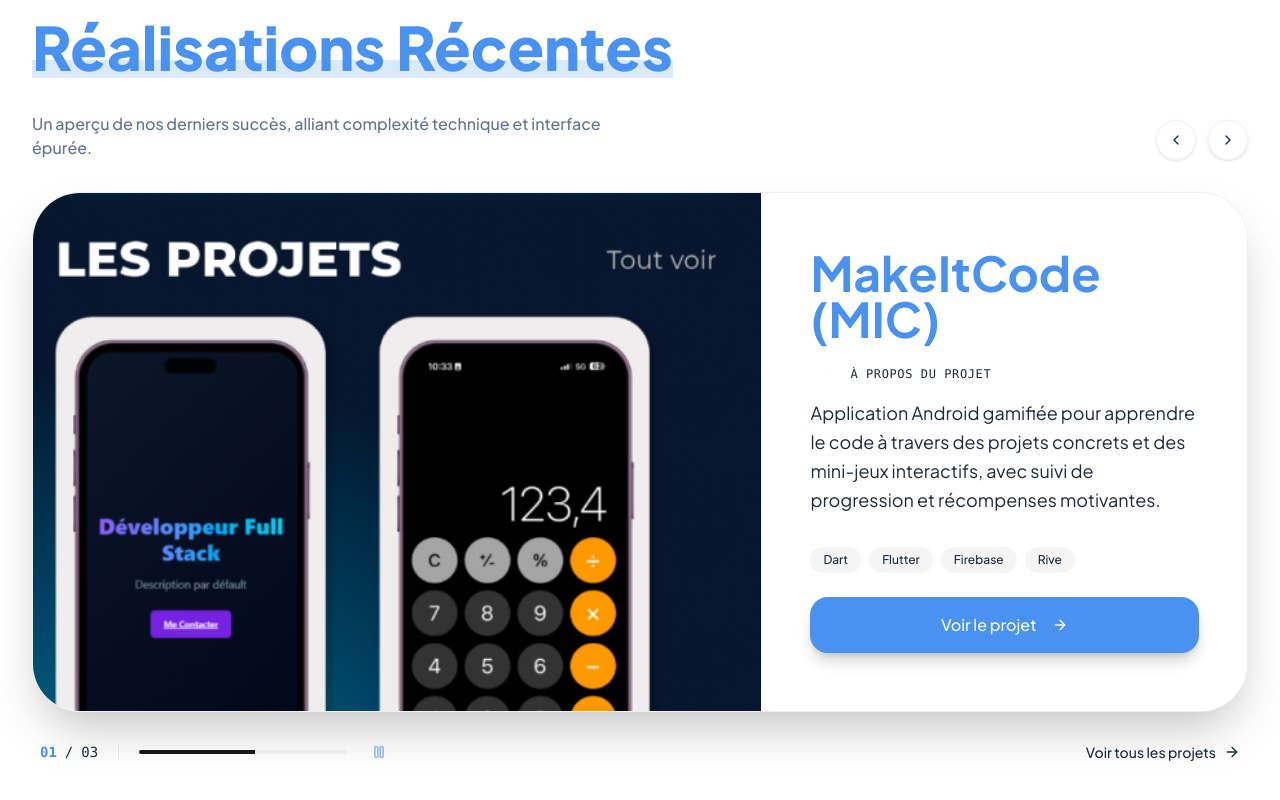
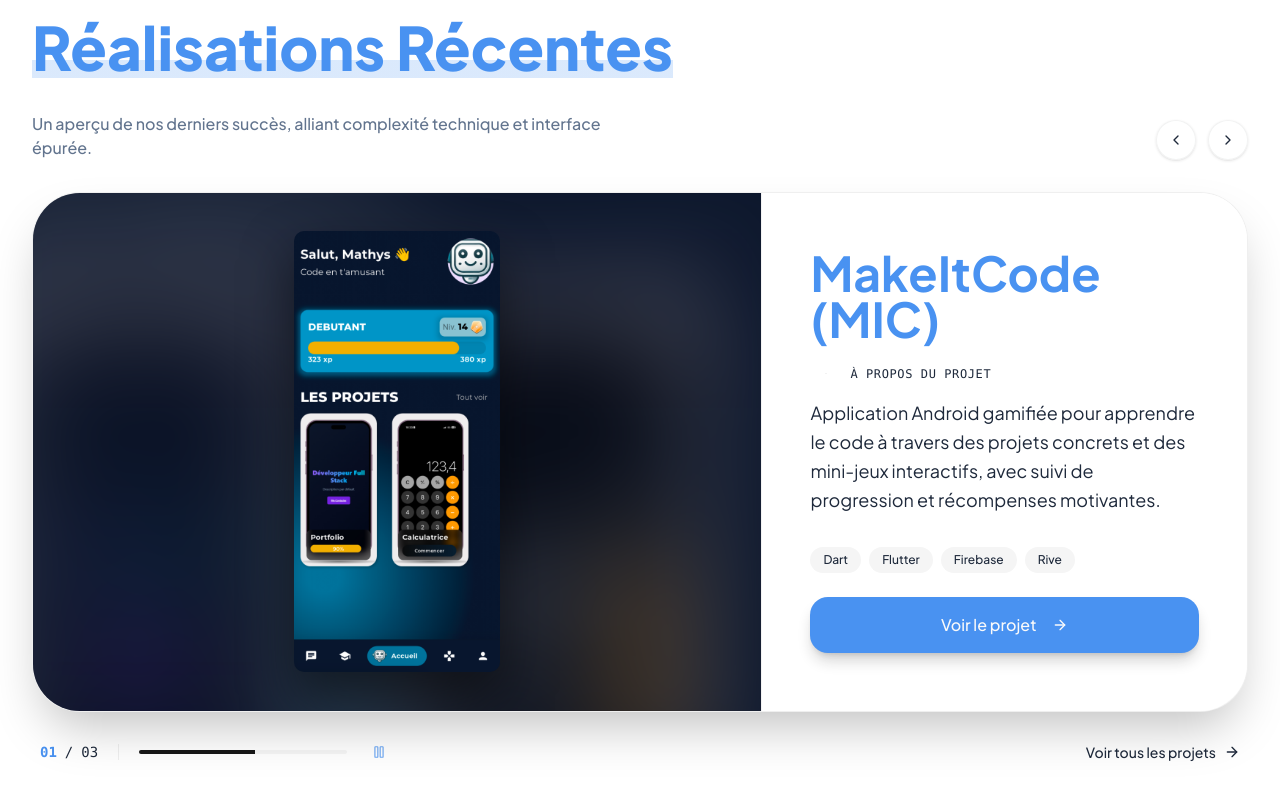
Before and after one commit to djelines/MIC_Studio, a React (Vite) app: page / in a window 1280 px wide. Shown: the part 2680-3480 px from the top of the page. Built offline with nearby package versions, Linux system fonts and the light colour scheme; a web font is replaced by a local one.

Commit message:
Add portait and landscape in projects images, add mic images and fix feedflow pictures

```diff
--- a/src/components/ui/ProjectsCarousel.tsx
+++ b/src/components/ui/ProjectsCarousel.tsx
@@ -146,18 +146,47 @@
             <Dialog onOpenChange={setIsZoomed}>
               <DialogTrigger asChild>
                 <div className="relative w-full md:w-[60%] h-[45%] md:h-full bg-secondary overflow-hidden group cursor-zoom-in">
+
+                  {/* AFFICHAGE CONDITIONNEL SELON LE TYPE */}
+                  {currentProject.imageHome.type === 'portrait' ? (
+                    // ==============================
+                    // AFFICHAGE PORTRAIT (MOBILE)
+                    // ==============================
+                    <div className="relative w-full h-full flex justify-center items-center bg-slate-900 overflow-hidden">
+                      {/* L'arrière-plan flouté */}
                       <motion.img
-                    src={currentProject.imageHome}
+                        src={currentProject.imageHome.image}
+                        alt="background"
+                        className="absolute inset-0 w-full h-full object-cover opacity-40 blur-2xl scale-125 pointer-events-none"
+                      />
+                      {/* L'image du téléphone centrée */}
+                      <motion.img
+                        src={currentProject.imageHome.image}
+                        alt={currentProject.title}
+                        className="relative z-10 h-[85%] w-auto object-contain rounded-lg drop-shadow-[0_25px_25px_rgba(0,0,0,0.5)] transition-transform duration-700 group-hover:scale-[1.03]"
+                        initial={{ scale: 1.05 }}
+                        animate={{ scale: 1 }}
+                        transition={{ duration: 0.8 }}
+                      />
+                    </div>
+                  ) : (
+                    // ==============================
+                    // AFFICHAGE LANDSCAPE (WEB)
+                    // ==============================
+                    <motion.img
+                      src={currentProject.imageHome.image}
                       alt={currentProject.title}
                       className="h-full w-full object-cover transition-transform duration-700 group-hover:scale-105"
                       initial={{ scale: 1.1 }}
                       animate={{ scale: 1 }}
                       transition={{ duration: 0.8 }}
                     />
-                  <div className="absolute inset-0 bg-black/0 transition-colors duration-500 group-hover:bg-black/20" />
+                  )}
+
+                  <div className="absolute inset-0 bg-black/0 transition-colors duration-500 group-hover:bg-black/20 z-20" />
 
                   {/* Petite icône de zoom au survol pour indiquer que c'est cliquable */}
-                  <div className="absolute top-1/2 left-1/2 -translate-x-1/2 -translate-y-1/2 opacity-0 group-hover:opacity-100 transition-opacity duration-300 pointer-events-none">
+                  <div className="absolute top-1/2 left-1/2 -translate-x-1/2 -translate-y-1/2 opacity-0 group-hover:opacity-100 transition-opacity duration-300 pointer-events-none z-30">
                      <div className="bg-black/50 backdrop-blur-sm p-4 rounded-full text-white">
                         <Maximize2 className="w-6 h-6" />
                      </div>
@@ -166,12 +195,17 @@
               </DialogTrigger>
 
               {/* Contenu de la modale (Le fond transparent met l'image en valeur) */}
-              <DialogContent showCloseButton={false} className="max-w-[75vw] md:max-w-[80vw] max-h-[95vh] md:max-h-[80vh] border-none bg-transparent shadow-none p-0 flex justify-center items-center">
+              <DialogContent
+                showCloseButton={false}
+                // w-auto, h-auto, max-w-none et max-h-none "libèrent" la modale des contraintes mobiles de Shadcn
+                className="flex justify-center items-center w-auto h-auto max-w-none max-h-none border-none bg-transparent shadow-none p-0 overflow-visible"
+              >
                 <DialogTitle className="sr-only">Zoom sur {currentProject.title}</DialogTitle>
                 <img
-                  src={currentProject.imageHome}
+                  src={currentProject.imageHome.image}
                   alt={currentProject.title}
-                  className="max-w-full max-h-full object-contain rounded-xl drop-shadow-2xl"
+                  // C'EST ICI qu'on bloque la taille pour le mobile (95vw = 95% de la largeur de l'écran)
+                  className="w-auto h-auto max-w-[95vw] md:max-w-[85vw] max-h-[90vh] md:max-h-[85vh] object-contain rounded-xl drop-shadow-2xl"
                 />
               </DialogContent>
             </Dialog>
--- a/src/constants.tsx
+++ b/src/constants.tsx
@@ -84,12 +84,16 @@
     title: 'MakeItCode (MIC)',
     summary: "Apprends le développement en t'amusant.",
     description: "Application Android gamifiée pour apprendre le code à travers des projets concrets et des mini-jeux interactifs, avec suivi de progression et récompenses motivantes.",
-    images: ['https://images.unsplash.com/photo-1516321318423-f06f85e504b3?q=80&w=2070&auto=format&fit=crop',
-      'https://images.unsplash.com/photo-1516321318423-f06f85e504b3?q=80&w=2070&auto=format&fit=crop',
-      'https://images.unsplash.com/photo-1563986768609-322da13575f3?q=80&w=2070&auto=format&fit=crop',
-      'https://images.unsplash.com/photo-1498050108023-c5249f4df085?q=80&w=2072&auto=format&fit=crop'
+    images: [
+      { image: '/static/mic/mic_project.webp', type: "portrait" },
+      { image: '/static/mic/mic_user.webp', type: "portrait" },
+      { image: '/static/mic/mic_game.webp', type: "portrait" },
+      { image: '/static/mic/mic_ide.webp', type: "portrait" }
     ],
-    imageHome: "/static/mic/mic_home.webp",
+    imageHome: {
+      image: "/static/mic/mic_home.webp",
+      type: "portrait"
+    },
     stack: ['Dart', 'Flutter', 'Firebase', 'Rive'],
     features: [
       'Mini-jeux',
@@ -104,12 +108,16 @@
     title: 'Banque Republic',
     summary: 'Fintech moderne sécurisée.',
     description: "Application bancaire moderne offrant une gestion complète des comptes, des transactions et des bénéficiaires avec une interface intuitive et sécurisée.",
-    images: ['/static/banque/banque_home.webp',
-      '/static/banque/banque_account.webp',
-      '/static/banque/banque_stat.webp',
-      '/static/banque/banque_transaction.webp'
+    images: [
+      { image: '/static/banque/banque_dashboard.webp', type: "landscape" },
+      { image: '/static/banque/banque_account.webp', type: "landscape" },
+      { image: '/static/banque/banque_stat.webp', type: "landscape" },
+      { image: '/static/banque/banque_transaction.webp', type: "landscape" }
     ],
-    imageHome: '/static/banque/banque_home.png',
+    imageHome: {
+      image: '/static/banque/banque_home.png',
+      type: "landscape"
+    },
     stack: ['React', 'TailwindCSS', 'Vite', 'FastAPI'],
     features: [
       'Comptes',
@@ -125,12 +133,15 @@
     summary: 'Agrégateur de flux et plateforme de sondages.',
     description: "Plateforme SaaS pour centraliser l'information et gérer des sondages. Notifications, multi-organisations et résultats détaillés intégrés.",
     images: [
-      '/static/feedflow/feedflow_dashboard.png',
-      '/static/feedflow/feedflow_organization.png',
-      '/static/feedflow/feedflow_survey.png',
-      '/static/feedflow/feedflow_stat.png',
+      { image: '/static/feedflow/feedflow_dashboard.png', type: "landscape" },
+      { image: '/static/feedflow/feedflow_surveys.png', type: "landscape" },
+      { image: '/static/feedflow/feedflow_survey.png', type: "landscape" },
+      { image: '/static/feedflow/feedflow_stat.png', type: "landscape" }
     ],
-    imageHome: '/static/feedflow/feedflow_home.png',
+    imageHome: {
+      image: '/static/feedflow/feedflow_home.png',
+      type: "landscape"
+    },
     stack: ['Laravel', 'PHP', 'Docker', 'TailwindCSS'],
     features: [
       'Sondages',
--- a/src/types.ts
+++ b/src/types.ts
@@ -15,11 +15,17 @@
   title: string;
   description: string;
   summary: string;
-  images: string[];
+  images: {
+    image: string,
+    type: "portrait" | "landscape"
+  }[];
   stack: string[];
   features: string[];
   link?: string;
-  imageHome: string;
+  imageHome: {
+    image: string;
+    type: "portrait" | "landscape"
+  };
 }
 
 export interface TimelineEvent {
```
Also changed, not shown: src/pages/Realisations.tsx (+50 -21 lines), public/static/banque/banque_transaction.png (deleted), public/static/feedflow/feedflow_surveys.png (added). Lines whose indentation alone changed are shown as unchanged.
